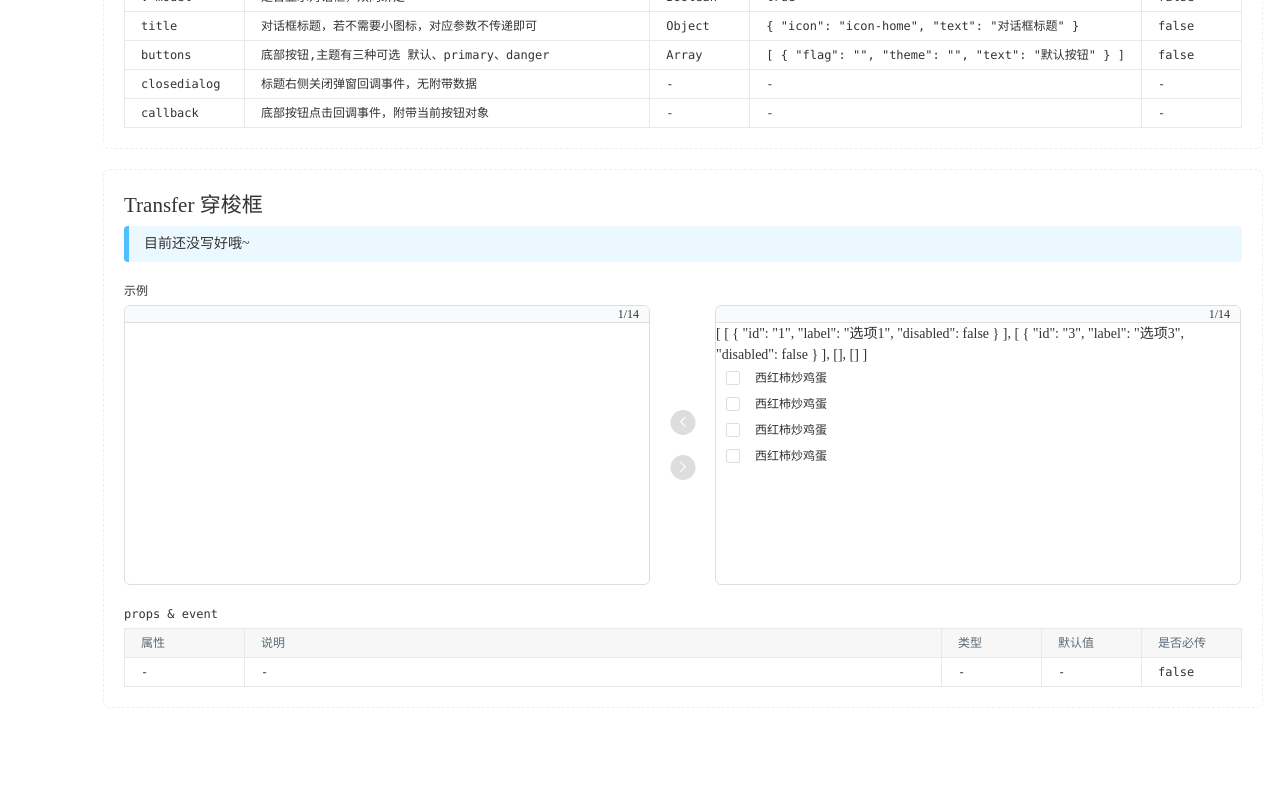
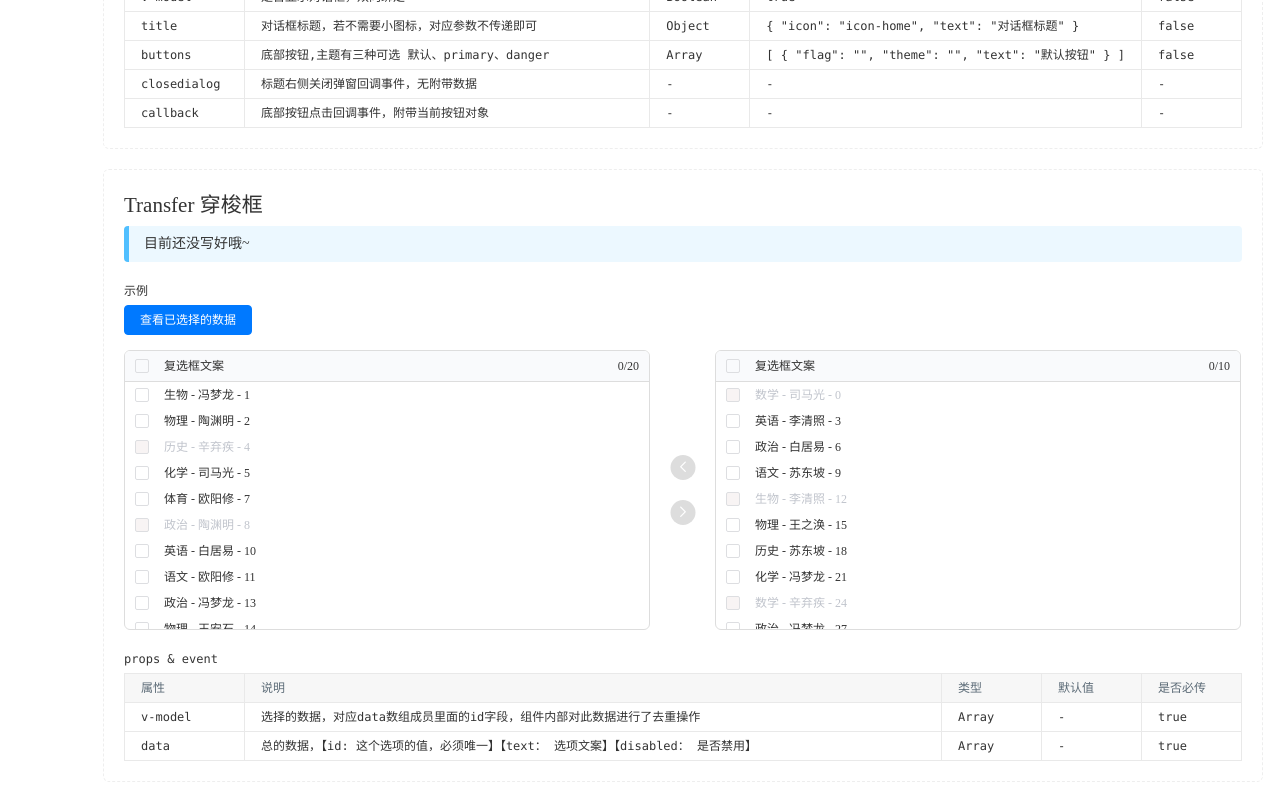
Before and after one commit to kule2018/qiaodaima.github.io, a Vue app: page / in a window 1280 px wide. Shown: the part 1899-2699 px from the top of the page. Before the commit the page ends 2647 px from the top, so only its background shows below. Built offline with nearby package versions, Linux system fonts and the light colour scheme.

Commit message:
修改eslint校验规则、穿梭组件、梭组件文档

```diff
--- a/examples/doc-transfer.vue
+++ b/examples/doc-transfer.vue
@@ -1,11 +1,15 @@
 <template>
-  <DocItem :title="'Transfer 穿梭框'" :param="param">
+  <DocItem
+    :title="'Transfer 穿梭框'"
+    :param="param"
+    :tools="tools"
+    @callbacktool="callbacktool">
     <div slot="tip">
       目前还没写好哦~
     </div>
 
     <template slot="example">
-      <Transfer></Transfer>
+      <Transfer v-model="modelData.select" v-bind="modelData"></Transfer>
     </template>
   </DocItem>
 </template>
@@ -24,23 +28,86 @@
       return {
         param: [
           {
-            name: '-',
-            explain: '-',
-            type: '-',
+            name: 'v-model',
+            explain: '选择的数据，对应data数组成员里面的id字段，组件内部对此数据进行了去重操作',
+            type: 'Array',
             default: '-',
-            isMust: false
+            isMust: true
+          },
+          {
+            name: 'data',
+            explain: '总的数据，【id: 这个选项的值，必须唯一】【text： 选项文案】【disabled： 是否禁用】',
+            type: 'Array',
+            default: '-',
+            isMust: true
           }
         ],
         tools: [
           {
-            flag: '',
-            text: '示例操作1'
+            flag: 'showSelectData',
+            text: '查看已选择的数据'
           }
-        ]
+        ],
+        modelData: {
+          data: [],
+          select: []
+        }
       };
     },
+    mounted() {
+      this.createData();
+    },
     methods: {
-      //
+      createData() {
+        let subject = [
+          '语文',
+          '数学',
+          '英语',
+          '历史',
+          '政治',
+          '生物',
+          '化学',
+          '地理',
+          '物理',
+          '体育'
+        ];
+        let teacher = [
+          '王安石',
+          '苏东坡',
+          '李清照',
+          '白居易',
+          '陶渊明',
+          '冯梦龙',
+          '辛弃疾',
+          '欧阳修',
+          '司马光',
+          '王之涣'
+        ];
+        let total = 30;
+
+        for(let i = 0; i < total; i++) {
+          this.modelData.data.push({
+            id: i,
+            text: `${subject[Math.floor(Math.random() * 10)]} - ${teacher[Math.floor(Math.random() * 10)]} - ${i}`,
+            disabled: i % 4 === 0 ? true : false
+          });
+        }
+        for(let i = 0; i < total; i++) {
+          if(i % 3 === 0) {
+            this.modelData.select.push(i);
+          }
+        }
+      },
+      callbacktool(resutl) {
+        switch(resutl.flag) {
+          case 'showSelectData':
+            console.log(this.modelData.select);
+            alert(this.modelData.select);
+            break;
+          default:
+            break;
+        }
+      }
     }
   };
 </script>
--- a/src/components/transfer/main.vue
+++ b/src/components/transfer/main.vue
@@ -2,32 +2,39 @@
   <div class="transfer-item">
     <div class="content-wrap">
       <div class="title-wrap">
-        <!-- <Checkbox v-model="value" :label="0"></Checkbox> -->
-        <em class="number">1/14</em>
+        <Checkbox :label="0"></Checkbox>
+        <em class="number">{{moveToSelectData.length}}/{{unselectDtat.length}}</em>
       </div>
       <div class="list-wrap">
-        <!-- <Checkbox v-model="value" :label="0" :text="'西红柿炒鸡蛋'"></Checkbox> -->
+        <Checkbox
+          v-for="(select) in unselectDtat"
+          :key="select.id"
+          v-model="moveToSelectData"
+          :label="select.id"
+          :disabled="select.disabled"
+          :text="select.text">
+        </Checkbox>
       </div>
     </div>
 
     <div class="operation-wrap">
-      <a class="iconfont icon-left" href="javascript:;"></a>
-      <a class="iconfont icon-right" href="javascript:;"></a>
+      <a @click="moveToUnselect" class="iconfont icon-left" href="javascript:;"></a>
+      <a @click="moveToSelect" class="iconfont icon-right" href="javascript:;"></a>
     </div>
 
     <div class="content-wrap">
       <div class="title-wrap">
-        <!-- <Checkbox v-model="value" :label="0"></Checkbox> -->
-        <em class="number">1/14</em>
+        <Checkbox :label="0"></Checkbox>
+        <em class="number">{{moveToUnselectData.length}}/{{selectData.length}}</em>
       </div>
       <div class="list-wrap">
-        {{selectData}}
         <Checkbox
-          v-for="(select, index) in selectData"
-          :key="index"
-          v-model="kk"
-          :label="select.label"
-          :text="'西红柿炒鸡蛋'">
+          v-for="(select) in selectData"
+          :key="select.id"
+          v-model="moveToUnselectData"
+          :label="select.id"
+          :disabled="select.disabled"
+          :text="select.text">
         </Checkbox>
       </div>
     </div>
@@ -44,52 +51,75 @@
     },
     props: {
       value: {
-        default() {
-          return {
-            data: [
-              {
-                id: '1',
-                label: '选项1',
-                disabled: false
-              },
-              {
-                id: '2',
-                label: '选项2',
-                disabled: false
-              },
-              {
-                id: '3',
-                label: '选项3',
-                disabled: false
-              },
-              {
-                id: '4',
-                label: '选项4',
-                disabled: false
-              }
-            ],
-            selectIndex: [0, 1, 3, 4]
-          };
-        }
+        type: Array,
+        required: true
+      },
+      data: {
+        type: Array,
+        required: true
       }
     },
     computed: {
+      // 左侧数据
+      unselectDtat() {
+        let result = [];
+
+        for(let i = 0; i < this.data.length; i++) {
+          let isNoFind = true;
+
+          for(let j = 0; j < this.value.length; j++) {
+            if(this.data[i].id === this.value[j]) {
+              isNoFind = false;
+              break;
+            }
+          }
+          if(isNoFind) {
+            result.push(this.data[i]);
+          }
+        }
+        return result;
+      },
+
+      // 右侧数据
       selectData() {
-        const _this = this;
-        let data = JSON.parse(JSON.stringify(_this.value.data));
-        let arr = [];
+        let result = [];
+        let temp = Array.from(new Set(this.value));
 
-        for(let i = 0; i < _this.value.selectIndex.length; i++) {
-          arr.push(data.splice(_this.value.selectIndex[i], 1));
-          debugger;
+        for(let i = 0; i < this.data.length; i++) {
+          for(let j = 0; j < temp.length; j++) {
+            if(this.data[i].id === temp[j]) {
+              result.push(this.data[i]);
+              break;
+            }
+          }
         }
-        return arr;
+        return result;
       }
     },
     data() {
       return {
-        kk: []
+        moveToSelectData: [], // 左侧已选的数据
+        moveToUnselectData: [] // 右侧已选的数据
       };
+    },
+    methods: {
+      // 把左侧数据 移动 到右侧
+      moveToSelect() {
+        let temp = JSON.parse(JSON.stringify(this.value));
+
+        temp.push(...this.moveToSelectData);
+        this.$emit('input', temp);
+      },
+
+      // 把右侧数据 移动 到左侧
+      moveToUnselect() {
+        let temp = JSON.parse(JSON.stringify(this.value));
+
+        for(let i = 0; i < this.moveToUnselectData.length; i++) {
+          temp.splice(temp.indexOf(this.moveToUnselectData[i]), 1);
+        }
+        this.$emit('input', temp);
+      }
     }
   };
 </script>
```
Also changed, not shown: .eslintrc.js.
